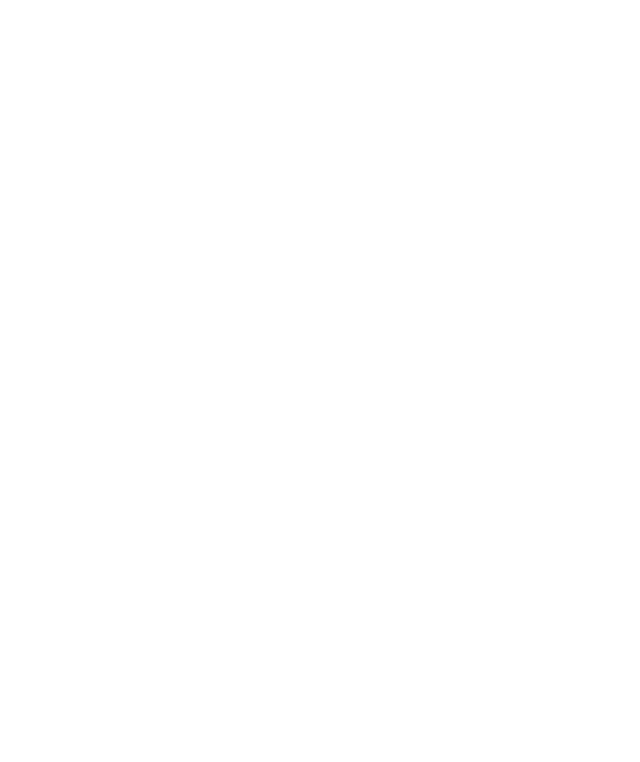
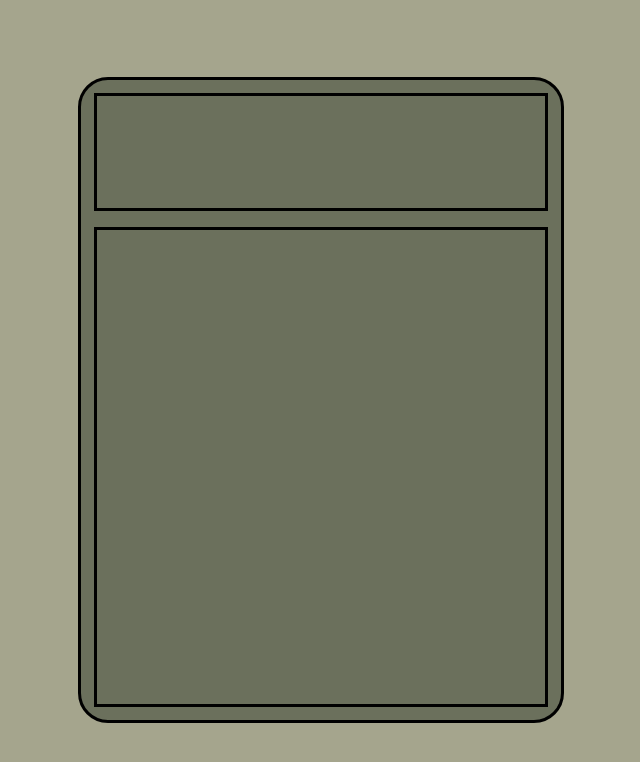
Before and after one commit to Maasym/calculator, a plain HTML site: page index.html in a window 1280 px wide. Shown: the whole page, without its empty margins (319-959 px from the left). Drawn offline with Linux system fonts and the light colour scheme.

Commit message:
design started

```diff
--- a/index.html
+++ b/index.html
@@ -9,5 +9,19 @@
 </head>
 <body>
 
+    <div class="container">
+        <div class="calc">
+            <div class="display">
+
+            </div>
+            <div class="buttonarea">
+
+            </div>
+        </div>
+
+    </div>
+
+
+
 </body>
 </html>
--- a/style.css
+++ b/style.css
@@ -0,0 +1,37 @@
+body{
+    background-color: #a5a58d;
+    display: flex;
+    justify-content: center;
+    align-items: center;
+    height: 100vh;
+    width: 100vw;
+    padding: 0px;
+    margin: 0px;
+}
+.container{
+    display: flex;
+    border-style: solid;
+    width: 30em;
+    height: 40em;
+    border-radius: 30px;
+    background-color: #6b705c;
+}
+.calc{
+    display: flex;
+    flex-direction: column;
+    margin: 13px;
+}
+.display{
+    border-style: solid;
+    width: 28em;
+    height: 7em;
+    display: flex;
+}
+.buttonarea{
+    display: flex;
+    border-style: solid;
+    width: 28em;
+    height: 18em;
+    margin-top: 1em;
+    flex-grow: 1;
+}
```
Also changed, not shown: colors.txt (added).
